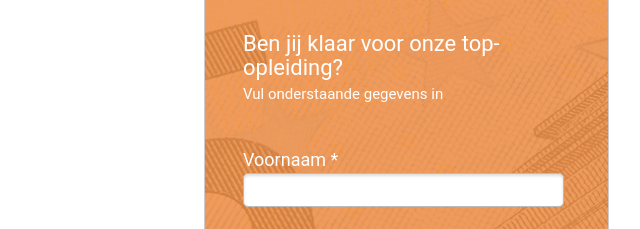
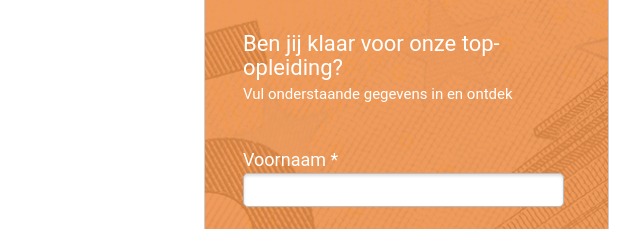
Before and after one commit to technoviumict/technoviumict.github.io, a plain HTML site: page index.html in a window 1280 px wide. Shown: the top 229 px of the page, 511-1151 px from the left. Drawn offline with nearby package versions, Linux system fonts and the light colour scheme; some packages are replaced by stand-ins of ours; a script that the page names is missing.

Commit message:
Update index.html

```diff
--- a/index.html
+++ b/index.html
@@ -1318,7 +1318,7 @@ a {
 <br>
 <span style="color: rgb(255, 255, 255); font-family: &quot;Open Sans&quot;; font-weight: 400; font-style: normal;"><span style="font-size: 22px;"></span>
 
-<span style="font-size: 15px;">Vul onderstaande gegevens in<!--, maak de test en ontdek of de opleiding <b>Software Developer</b> wat voor jou is!-->
+<span style="font-size: 15px;">Vul onderstaande gegevens in en ontdek<!--, maak de test en ontdek of de opleiding <b>Software Developer</b> wat voor jou is!-->
   <br>
   <span id="sign_up_errors"></span>
 </span>
```
